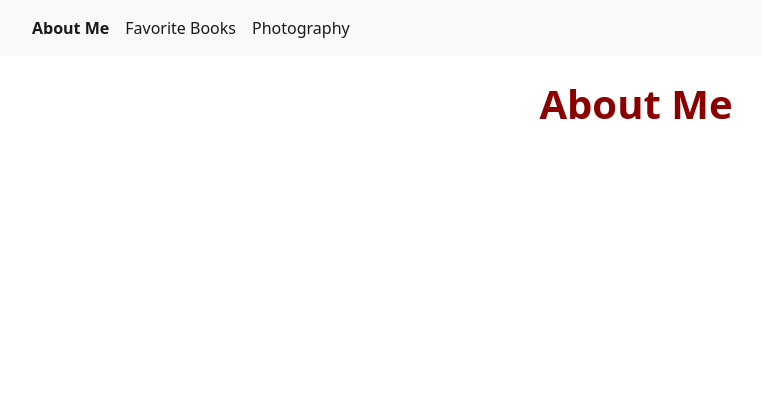
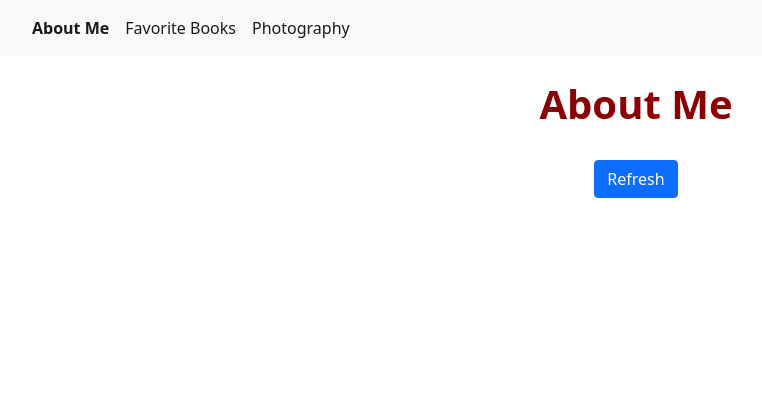
Before and after one commit to lizcraig2/-iu-msis--2-simple-docker-js-lizcraig2, a PHP site: page / in a window 1280 px wide. Shown: the top 420 px of the page, without its empty margins (4-766 px from the left). Run offline with PHP 8.4, Linux system fonts and the light colour scheme; some libraries are stand-ins or nearby versions.

Commit message:
Assignment due Friday

```diff
--- a/app/public/css/style.css
+++ b/app/public/css/style.css
@@ -45,7 +45,9 @@ img:hover {
 .linkcolor {
   color: darkred
 }
-
+button {
+  text-align: center;
+}
 .background {
   background-color: gainsboro;
   border-radius: 5px;
--- a/app/public/index.html
+++ b/app/public/index.html
@@ -42,20 +42,8 @@
   <br>
 </div>
 
-<!-- John Doe and his info -->
-  <!-- <div class="text-center">
-    <img src="img/whiteman.jpeg" class="rounded" alt="Man">
-  </div><br>
-  <div id="app" class="text-center">
-  <h2 id="coolfont">{{ product }}</h2></div>
-  <br>
-  <h4 class="background">Age: 46<h4>
-  <h4>Country: France<h4>
-  <h4 class="background">Birthdate: May 10, 1975</h4>
-  <h4><a class="linkcolor" href="mailto:johndoe@iu.edu">Email Me</a></h4> -->
-
+<!-- Vuejs code generating information from randomuser.me website -->
   <div class="col col-8" id="SomeApp">
-    <h3>This is me!</h3>
     <a v-bind:href="result.picture.large">
       <img v-bind:src="result.picture.thumbnail" alt="">
     </a>
@@ -66,15 +54,15 @@
     <p>Date of Birth: {{ bday }}</p>
     <p>Country: {{ result.location.country }}</p>
     <p>Age: {{ result.dob.age }}</p>
-    <!-- <p>{{  }}</p>
-    <p>{{ result.name }}</p>
-    <p><a v-bind:href="'mailto:' + result.email">{{ result.email }}</a></p>
-    <p>{{ result.dob.date }}</p>
-    <p>{{ </p>
-    <form onsubmit="">
-      <button type="submit">Refresh</button>
-    </form> -->
   </div>
+</div>
+
+ <!-- Button styling from Bootstrap documentation-->
+<div class="center" id="someApp" align="center">
+  <form v-on:submit.prevent="fetchUserData">
+    <button type="submit" type="button" class="btn btn-primary" data-toggle="button" aria-pressed="false" autocomplete="off">Refresh</button>
+  </form>
+</div>
 </main>
 <br><br><br>
 
```
